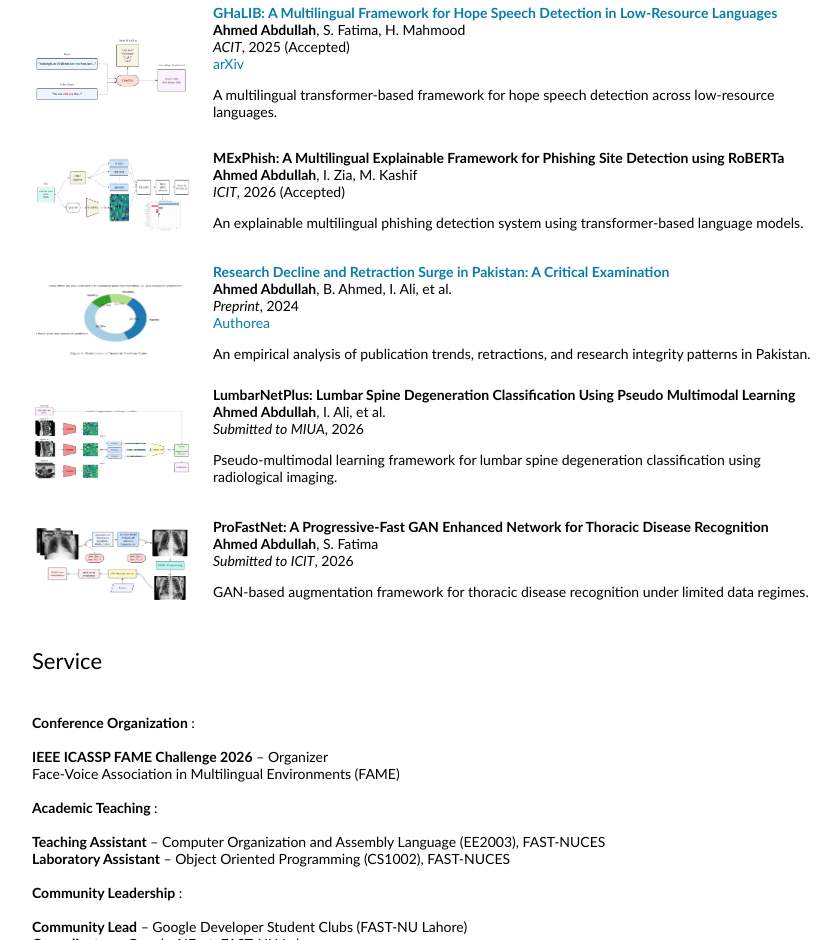
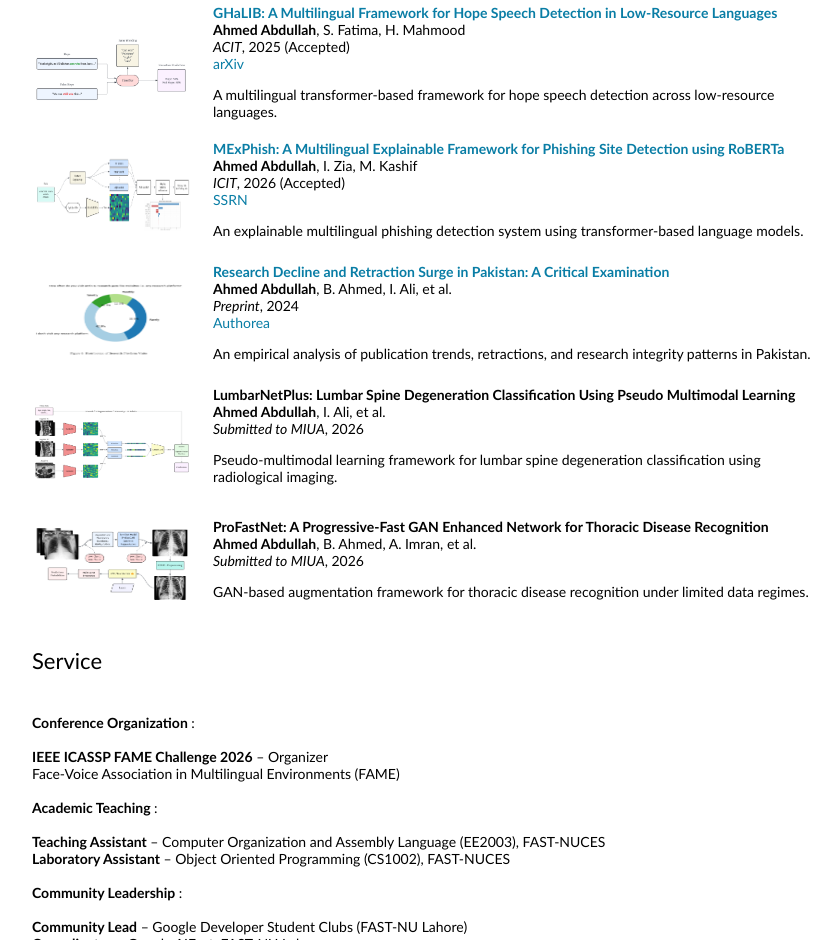
Before and after one commit to ahmedembeddedxx/ahmedembeddedxx.github.io, a plain HTML site: page index.html in a window 1280 px wide. Shown: the part 1169-2109 px from the top of the page, without its empty margins (228-1067 px from the left). Drawn offline with Linux system fonts and the light colour scheme.

Commit message:
Update publication links/authors and resume
Wraps the MExPhish paper title with an SSRN link and adds an explicit SSRN link entry; updates co-authors and venue for the thoracic disease paper (adds B. Ahmed, A. Imran, et al. and changes submission target to MIUA); and updates the Ahmed_Abdullah_Resume.pdf binary.

```diff
--- a/index.html
+++ b/index.html
@@ -340,15 +340,23 @@
                     />
                   </td>
                   <td width="75%" valign="middle">
-                    <papertitle
-                      >MExPhish: A Multilingual Explainable Framework for
-                      Phishing Site Detection using RoBERTa</papertitle
+                    <a
+                      href="https://papers.ssrn.com/sol3/papers.cfm?abstract_id=6423159"
                     >
+                      <papertitle
+                        >MExPhish: A Multilingual Explainable Framework for
+                        Phishing Site Detection using RoBERTa</papertitle
+                      >
+                    </a>
                     <br />
                     <b>Ahmed Abdullah</b>, I. Zia, M. Kashif
                     <br />
                     <em>ICIT</em>, 2026 (Accepted)
-                    <p></p>
+                    <br />
+                    <a
+                      href="https://papers.ssrn.com/sol3/papers.cfm?abstract_id=6423159"
+                      >SSRN</a
+                    >
                     <p>
                       An explainable multilingual phishing detection system
                       using transformer-based language models.
@@ -434,9 +442,9 @@
                       Thoracic Disease Recognition</papertitle
                     >
                     <br />
-                    <b>Ahmed Abdullah</b>, S. Fatima
+                    <b>Ahmed Abdullah</b>, B. Ahmed, A. Imran, et al.
                     <br />
-                    <em>Submitted to ICIT</em>, 2026
+                    <em>Submitted to MIUA</em>, 2026
                     <p></p>
                     <p>
                       GAN-based augmentation framework for thoracic disease
```
Also changed, not shown: 1 other file.
